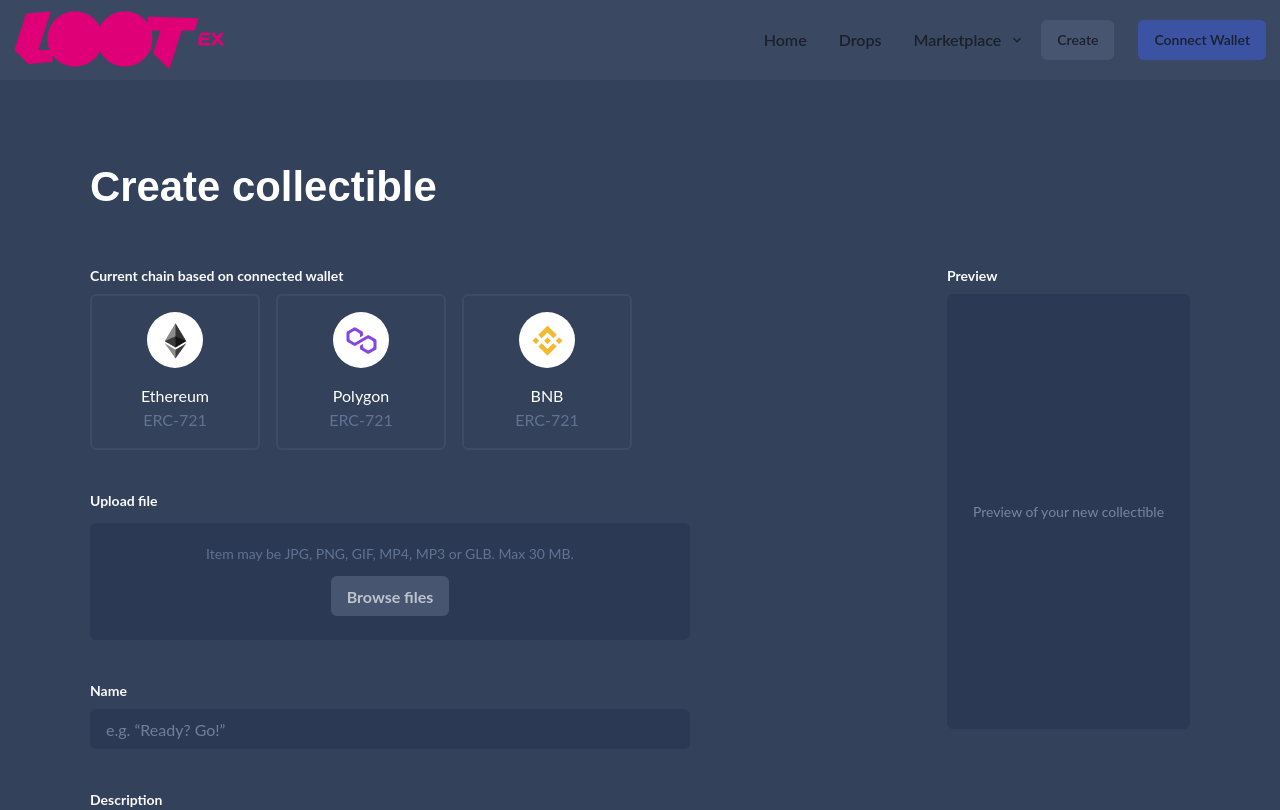
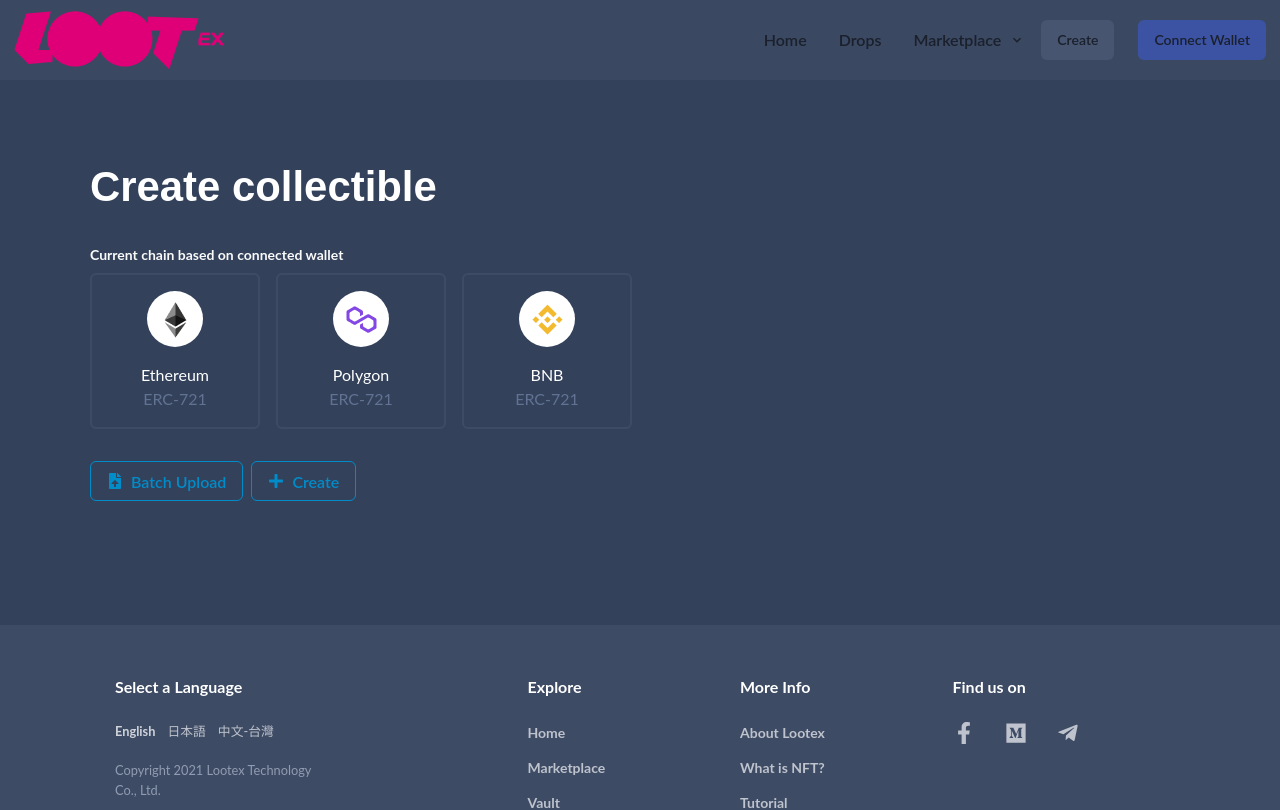
Before and after one commit to ellenchialin/nft-creator, a React (Create React App) app: page / in a window 1280 px wide. Shown: the top 810 px of the page. Built offline with nearby package versions, Linux system fonts and the light colour scheme.

Commit message:
Add batch upload tab and display different form based on selected mint type

```diff
--- a/src/components/form/ChainOptions.js
+++ b/src/components/ChainOptions.js
@@ -15,7 +15,7 @@
   };
 
   return (
-    <FormControl as="fieldset">
+    <FormControl as="fieldset" mb="8">
       <FormLabel as="legend" fontSize="14px" fontWeight="bold" color="#FAFAFA">
         Current chain based on connected wallet
       </FormLabel>
--- a/src/components/PageTitle.js
+++ b/src/components/PageTitle.js
@@ -2,7 +2,7 @@
 
 const PageTitle = ({ title }) => {
   return (
-    <Heading color="white" fontSize="41.88px">
+    <Heading color="white" fontSize="41.88px" mb="8">
       {title}
     </Heading>
   );
--- /dev/null
+++ b/src/components/batchMint/BatchForm.js
@@ -0,0 +1,7 @@
+import React from 'react';
+
+const BatchForm = () => {
+  return <div>BatchForm</div>;
+};
+
+export default BatchForm;
--- a/src/components/layout/MainContainer.js
+++ b/src/components/layout/MainContainer.js
@@ -1,9 +1,16 @@
-import { Box, Flex } from '@chakra-ui/react';
+import { useState } from 'react';
+// prettier-ignore
+import { Box, Flex, ButtonGroup, Button } from '@chakra-ui/react';
+import { FaFileUpload, FaPlus } from 'react-icons/fa';
 
 import PageTitle from '../PageTitle';
-import Form from '../form/Form';
+import ChainOptions from '../ChainOptions';
+import Form from '../singleMint/Form';
+import BatchForm from '../batchMint/BatchForm';
 
 const MainContainer = ({ currentAccount, currentChainId }) => {
+  const [selectedMintType, setSelectedMintType] = useState(null);
+
   return (
     <Box
       as="main"
@@ -22,7 +29,34 @@
         pb="100px"
       >
         <PageTitle title="Create collectible" />
-        <Form currentAccount={currentAccount} currentChainId={currentChainId} />
+        <ChainOptions currentChainId={currentChainId} />
+
+        <ButtonGroup mb="6">
+          <Button
+            colorScheme="linkedin"
+            variant={selectedMintType === 'batch' ? 'solid' : 'outline'}
+            leftIcon={<FaFileUpload />}
+            onClick={() => setSelectedMintType('batch')}
+          >
+            Batch Upload
+          </Button>
+          <Button
+            colorScheme="linkedin"
+            variant={selectedMintType === 'single' ? 'solid' : 'outline'}
+            leftIcon={<FaPlus />}
+            onClick={() => setSelectedMintType('single')}
+          >
+            Create
+          </Button>
+        </ButtonGroup>
+
+        {selectedMintType === 'batch' && <BatchForm />}
+        {selectedMintType === 'single' && (
+          <Form
+            currentAccount={currentAccount}
+            currentChainId={currentChainId}
+          />
+        )}
       </Flex>
     </Box>
   );
--- a/src/components/form/FileUpload.js
+++ b/src/components/singleMint/FileUpload.js
@@ -1,4 +1,4 @@
-import { useState, useEffect, useRef } from 'react';
+import { useRef } from 'react';
 // prettier-ignore
 import { FormControl, FormLabel, Box, Flex, Image, Text, Button, IconButton, Input, VisuallyHidden } from '@chakra-ui/react';
 import { CloseIcon } from '@chakra-ui/icons';
--- a/src/components/form/Form.js
+++ b/src/components/singleMint/Form.js
@@ -5,7 +5,6 @@
 import { ethers } from 'ethers';
 import { v4 as uuidv4 } from 'uuid';
 
-import ChainOptions from './ChainOptions';
 import FileUpload from './FileUpload';
 import FormInput from './FormInput';
 import AttributeGroup from './AttributeGroup';
@@ -186,9 +185,8 @@
   }, [file]);
 
   return (
-    <Flex w="full" justify="space-between" mt="53px">
+    <Flex w="full" justify="space-between">
       <Flex w="600px" direction="column" gap="40px">
-        <ChainOptions currentChainId={currentChainId} />
         <FileUpload fileUrl={fileUrl} setFile={setFile} />
         <FormInput
           label="Name"
```
Also changed, not shown: src/components/ChainCard.js (renamed from src/components/form/ChainCard.js), src/components/singleMint/AttributeGroup.js (renamed from src/components/form/AttributeGroup.js), src/components/singleMint/FormInput.js (renamed from src/components/form/FormInput.js), src/components/singleMint/Preview.js (renamed from src/components/form/Preview.js), src/components/singleMint/Royalties.js (renamed from src/components/form/Royalties.js).
